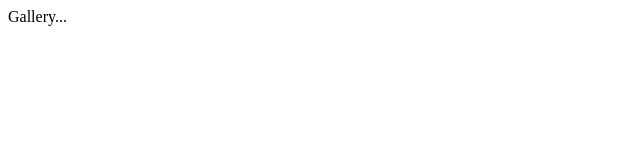
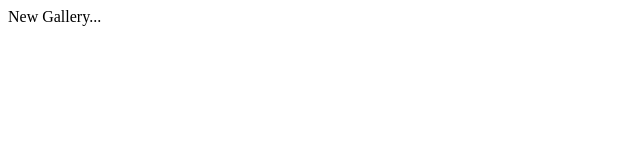
Before and after one commit to CodingClassesTNO/samp-git, a plain HTML site: page gallery.html in a window 1280 px wide. Shown: the full height of the page, 0-640 px from the left. Drawn offline with Linux system fonts and the light colour scheme.

Commit message:
first-commit

```diff
--- a/gallery.html
+++ b/gallery.html
@@ -6,6 +6,6 @@
   <title>Document</title>
 </head>
 <body>
-  Gallery...
+  New Gallery...
 </body>
 </html>
```
